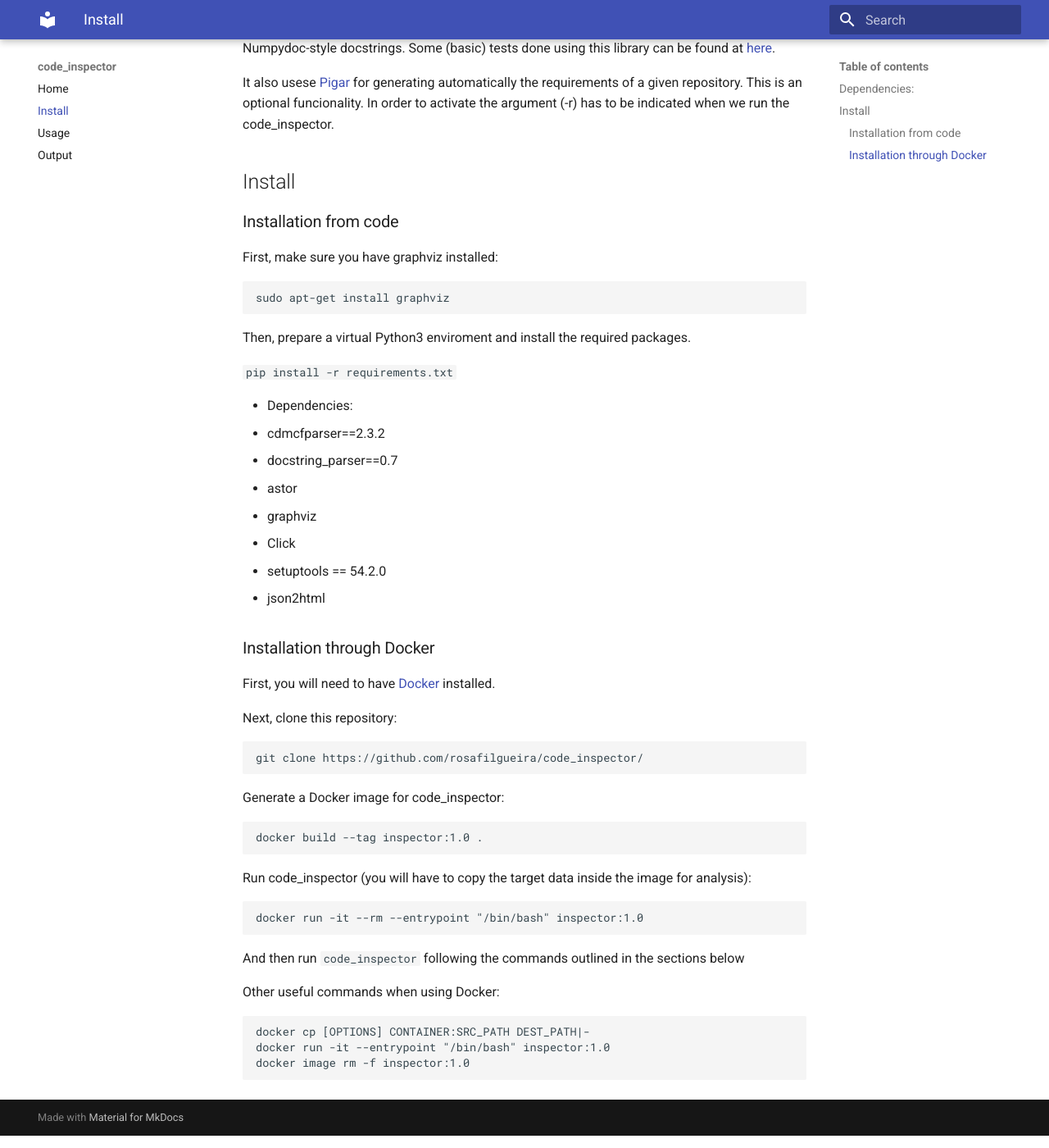
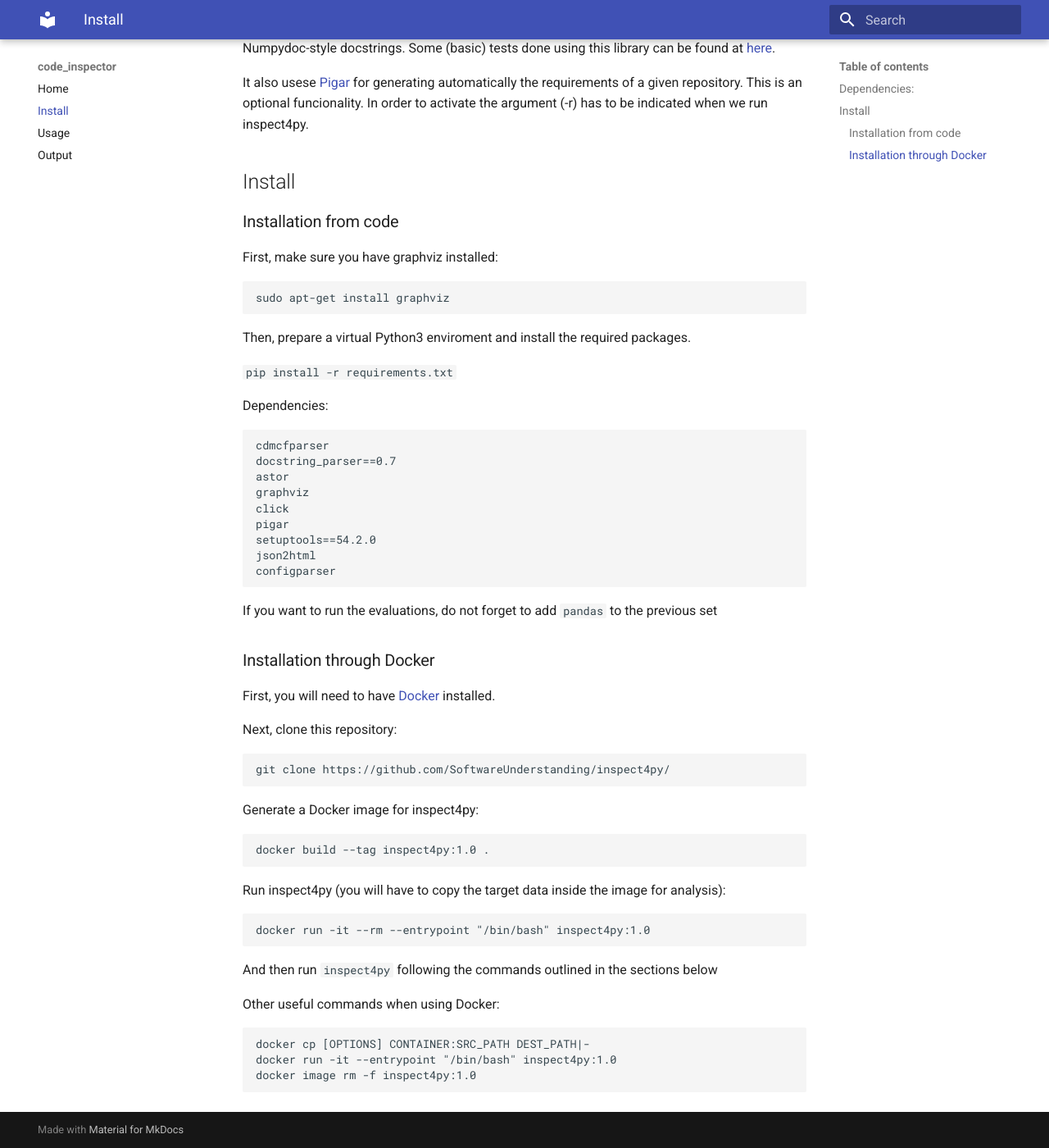
Before and after one commit to SoftwareUnderstanding/inspect4py, an MkDocs documentation site: the page built from docs/install.md, in a window 1280 px wide and 1400 px high, scrolled down 735 px. Shown: the whole window at 82% size. Built offline with MkDocs 1.6.1 and Material for MkDocs 9.7.7, drawn with Linux system fonts in a browser that asks for light colours; some of the changed text lies outside the part shown.

Commit message:
Fix #21 Fix #113 Fix #319

````diff
--- a/docs/install.md
+++ b/docs/install.md
@@ -1,9 +1,9 @@
 ## Dependencies:
 
-code_inpsector uses [abstract syntax trees (ASTs)](https://en.wikipedia.org/wiki/Abstract_syntax_tree), more specifically
+inspect4py uses [abstract syntax trees (ASTs)](https://en.wikipedia.org/wiki/Abstract_syntax_tree), more specifically
 the [ast](https://docs.python.org/3/library/ast.html) module in Python, generating a tree of objects (per file) whose classes all inherit from [ast.AST](https://docs.python.org/3/library/ast.html#ast.AST).
 
-code_inspector parses each of the input file(s) as an ast tree, and walks across them, extracting
+inspect4py parses each of the input file(s) as an ast tree, and walks across them, extracting
 the relevant information, storing it as a JSON file.  Furthermore, it also captures the control
 flow of each input file(s), by using another two libraries:
 
@@ -16,7 +16,7 @@ flow of each input file(s), by using another two libraries:
 
 For parsing the docstrings, we use [docstring_parser](https://pypi.org/project/docstring-parser/), which has support for  ReST, Google, and Numpydoc-style docstrings. Some (basic) tests done using this library can be found at [here](./test_docstring_parser/).
 
-It also usese [Pigar](https://github.com/damnever/pigar) for generating automatically the requirements of a given repository. This is an optional funcionality. In order to activate the argument (-r) has to be indicated when we run the code_inspector.
+It also usese [Pigar](https://github.com/damnever/pigar) for generating automatically the requirements of a given repository. This is an optional funcionality. In order to activate the argument (-r) has to be indicated when we run inspect4py.
 
 ## Install
 
@@ -32,14 +32,20 @@ Then, prepare a virtual Python3 enviroment and install the required packages.
 
 `pip install -r requirements.txt`
 
-- Dependencies:
-  - cdmcfparser==2.3.2
-  - docstring_parser==0.7
-  - astor
-  - graphviz
-  - Click
-  - setuptools == 54.2.0
-  - json2html
+Dependencies:
+```
+cdmcfparser
+docstring_parser==0.7
+astor
+graphviz
+click
+pigar
+setuptools==54.2.0
+json2html
+configparser
+```
+
+If you want to run the evaluations, do not forget to add `pandas` to the previous set
 
 ### Installation through Docker
 
@@ -48,28 +54,28 @@ First, you will need to have [Docker](https://docs.docker.com/get-started/) inst
 Next, clone this repository:
 
 ```
-git clone https://github.com/rosafilgueira/code_inspector/
+git clone https://github.com/SoftwareUnderstanding/inspect4py/
 ```
 
-Generate a Docker image for code_inspector:
+Generate a Docker image for inspect4py:
 
 ```
-docker build --tag inspector:1.0 .
+docker build --tag inspect4py:1.0 .
 ```
 
-Run code_inspector (you will have to copy the target data inside the image for analysis):
+Run inspect4py (you will have to copy the target data inside the image for analysis):
 
 ```
-docker run -it --rm --entrypoint "/bin/bash" inspector:1.0
+docker run -it --rm --entrypoint "/bin/bash" inspect4py:1.0
 ```
 
-And then run `code_inspector` following the commands outlined in the sections below
+And then run `inspect4py` following the commands outlined in the sections below
 
 
 Other useful commands when using Docker:
 
 ```
 docker cp [OPTIONS] CONTAINER:SRC_PATH DEST_PATH|-
-docker run -it --entrypoint "/bin/bash" inspector:1.0
-docker image rm -f inspector:1.0
+docker run -it --entrypoint "/bin/bash" inspect4py:1.0
+docker image rm -f inspect4py:1.0
 ```
````
Also changed, not shown: README.md (+1 -1 lines), docs/index.md (+14 -13 lines), docs/output.md (+55 -15 lines), docs/usage.md (+18 -14 lines), 1 other file.
